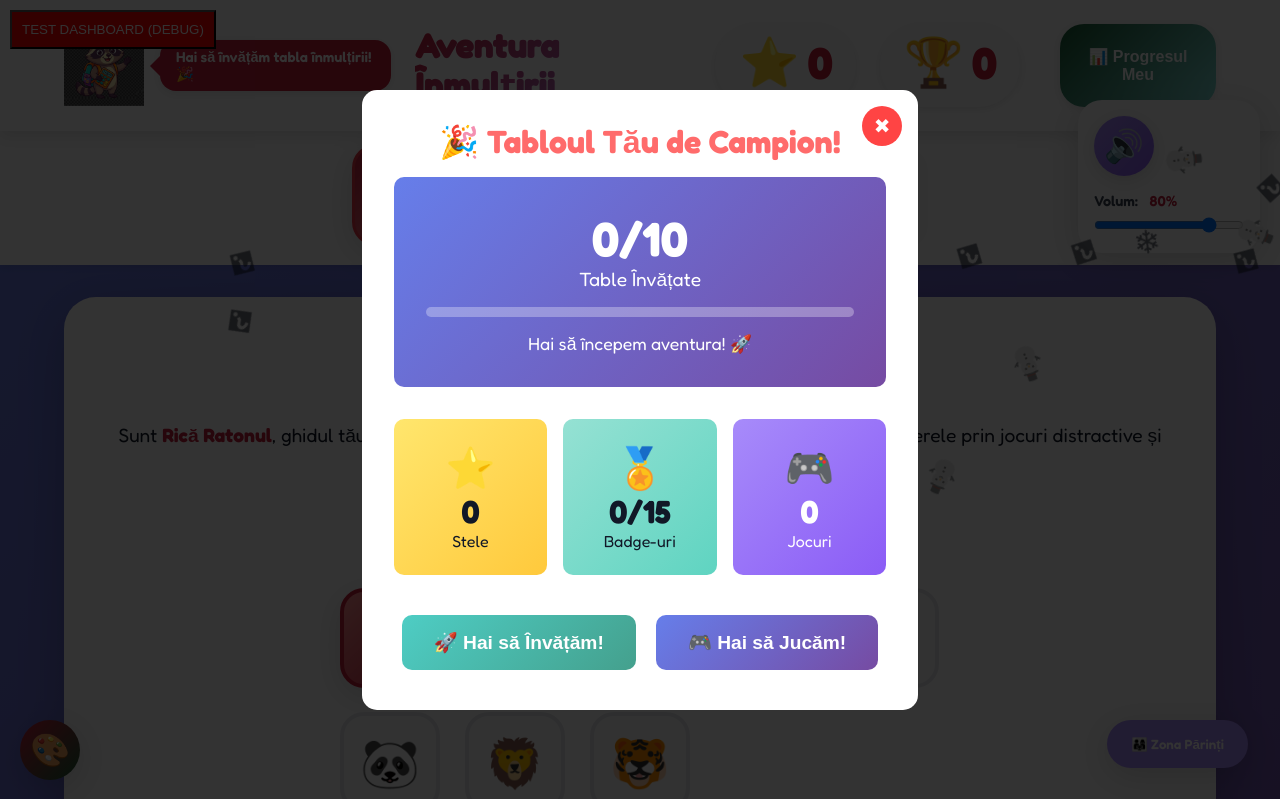
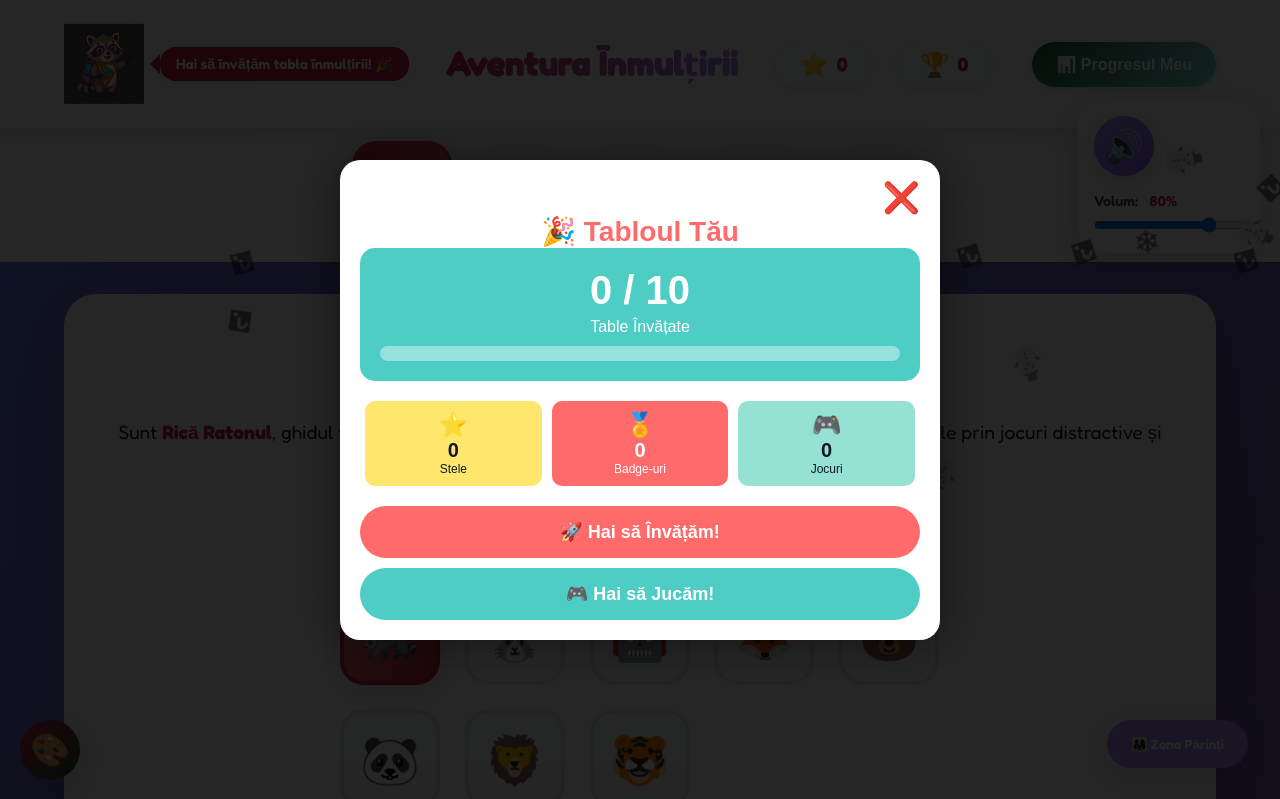
Before and after one commit to Romulus75-romeo/tabla-inmultirii, a plain HTML site: page index.html in a window 1280 px wide. Both pictures are taken after a click on the button "📊 Progresul Meu". Shown: the top 799 px of the page. Drawn offline with Linux system fonts and the light colour scheme.

Commit message:
Fix dashboard black screen - refactor to robust absolute positioning and remove conflicting scripts

```diff
--- a/index.html
+++ b/index.html
@@ -286,7 +286,6 @@
     <div id="confettiContainer"></div>
 
     <!-- Scripts -->
-    <script src="debug-dashboard.js"></script>
     <script src="voice-narrator.js"></script>
     <script src="app.js"></script>
     <script src="learning.js"></script>
@@ -305,7 +304,6 @@
     <script src="seasonal-themes.js"></script>
     <script src="certificate-generator.js"></script>
     <script src="simple-dashboard.js"></script>
-    <script src="student-dashboard.js"></script>
 
     <!-- PWA Registration -->
     <script>
--- a/simple-dashboard.js
+++ b/simple-dashboard.js
@@ -1,133 +1,122 @@
 // ============================================
-// SIMPLE Student Dashboard - Direct DOM Manipulation
+// SIMPLE Student Dashboard - Robust Version
 // ============================================
 
 function showStudentDashboard() {
-    console.log('showStudentDashboard called');
+    console.log('showStudentDashboard v2 called');
 
-    // Get progress
-    const progress = JSON.parse(localStorage.getItem('multiplicationProgress')) || {
-        learnedTables: [],
-        badges: [],
-        totalStars: 0,
-        gamesPlayed: 0
-    };
+    // Get progress safely
+    let progress;
+    try {
+        progress = JSON.parse(localStorage.getItem('multiplicationProgress')) || {};
+    } catch (e) {
+        progress = {};
+    }
+
+    // Defaults
+    progress.learnedTables = progress.learnedTables || [];
+    progress.badges = progress.badges || [];
+    progress.totalStars = progress.totalStars || 0;
+    progress.gamesPlayed = progress.gamesPlayed || 0;
+
+    // Remove existing overlay if any
+    const existing = document.getElementById('dashboardOverlay');
+    if (existing) existing.remove();
 
     // Create overlay
-    let overlay = document.getElementById('dashboardOverlay');
-    if (!overlay) {
-        overlay = document.createElement('div');
-        overlay.id = 'dashboardOverlay';
-        overlay.style.cssText = `
-            position: fixed;
-            top: 0;
-            left: 0;
-            width: 100%;
-            height: 100%;
-            background: rgba(0, 0, 0, 0.8);
-            z-index: 9999;
-            display: flex;
-            justify-content: center;
-            align-items: center;
-        `;
-        document.body.appendChild(overlay);
-    }
+    const overlay = document.createElement('div');
+    overlay.id = 'dashboardOverlay';
+    // FORCE styles using specific properties
+    overlay.style.position = 'fixed';
+    overlay.style.top = '0';
+    overlay.style.left = '0';
+    overlay.style.width = '100vw';
+    overlay.style.height = '100vh';
+    overlay.style.backgroundColor = 'rgba(0, 0, 0, 0.85)';
+    overlay.style.zIndex = '2147483647'; // Max z-index
+    overlay.style.display = 'block'; // Simple block
 
-    // Create content
+    // Create Content Container (Absolute Centering)
+    const container = document.createElement('div');
+    container.style.position = 'absolute';
+    container.style.top = '50%';
+    container.style.left = '50%';
+    container.style.transform = 'translate(-50%, -50%)';
+    container.style.backgroundColor = '#ffffff';
+    container.style.borderRadius = '20px';
+    container.style.padding = '20px';
+    container.style.width = '90%';
+    container.style.maxWidth = '600px';
+    container.style.maxHeight = '90vh';
+    container.style.overflowY = 'auto';
+    container.style.boxShadow = '0 0 50px rgba(0,0,0,0.5)';
+    container.style.fontFamily = 'sans-serif';
+    container.style.textAlign = 'center';
+
+    // Stats calculation
     const learnedCount = progress.learnedTables.length;
-    const progressPercent = (learnedCount / 10) * 100;
+    const progressPercent = Math.min(100, (learnedCount / 10) * 100);
 
-    overlay.innerHTML = `
-        <div style="
-            background: white;
-            padding: 2rem;
-            border-radius: 15px;
-            max-width: 800px;
-            max-height: 90vh;
-            overflow-y: auto;
-            position: relative;
-        ">
-            <button onclick="document.getElementById('dashboardOverlay').remove()" style="
-                position: absolute;
-                top: 1rem;
-                right: 1rem;
-                background: #ff4444;
-                color: white;
-                border: none;
-                width: 40px;
-                height: 40px;
-                border-radius: 50%;
-                cursor: pointer;
-                font-size: 20px;
-            ">✖</button>
+    // HTML Content
+    container.innerHTML = `
+        <div style="text-align: right;">
+            <button id="closeDashBtn" style="background:none; border:none; font-size: 30px; cursor:pointer;">❌</button>
+        </div>
 
-            <h1 style="text-align: center; color: #FF6B6B; font-size: 2rem; margin-bottom: 1rem;">
-                🎉 Tabloul Tău de Campion!
-            </h1>
+        <h1 style="color: #FF6B6B; margin-top: 0; font-size: 28px;">🎉 Tabloul Tău</h1>
 
-            <div style="background: linear-gradient(135deg, #667eea, #764ba2); color: white; padding: 2rem; border-radius: 10px; text-align: center; margin-bottom: 2rem;">
-                <div style="font-size: 3rem; font-weight: bold;">${learnedCount}/10</div>
-                <div style="font-size: 1.2rem;">Table Învățate</div>
-                <div style="background: rgba(255,255,255,0.3); height: 10px; border-radius: 5px; margin: 1rem 0;">
-                    <div style="background: white; height: 100%; width: ${progressPercent}%; border-radius: 5px;"></div>
-                </div>
-                <div style="font-size: 1.1rem; margin-top: 1rem;">
-                    ${learnedCount === 0 ? 'Hai să începem aventura! 🚀' :
-            learnedCount < 5 ? `Super început! Mai ${10 - learnedCount} table! 💪` :
-                learnedCount < 10 ? `Ești aproape campion! Încă ${10 - learnedCount}! 🏆` :
-                    '🎊 CAMPION ABSOLUT! Ai învățat toate tablele!'}
-                </div>
+        <div style="background: #4ECDC4; color: white; padding: 20px; border-radius: 15px; margin-bottom: 20px;">
+            <h2 style="margin:0; font-size: 40px;">${learnedCount} / 10</h2>
+            <p style="margin:5px 0 0 0;">Table Învățate</p>
+            <div style="background: rgba(255,255,255,0.4); height: 15px; border-radius: 10px; margin-top: 10px; overflow: hidden;">
+                <div style="background: white; height: 100%; width: ${progressPercent}%;"></div>
             </div>
+        </div>
 
-            <div style="display: grid; grid-template-columns: repeat(auto-fit, minmax(150px, 1fr)); gap: 1rem; margin-bottom: 2rem;">
-                <div style="background: linear-gradient(135deg, #FFE66D, #FFC93C); padding: 1.5rem; border-radius: 10px; text-align: center;">
-                    <div style="font-size: 2.5rem;">⭐</div>
-                    <div style="font-size: 2rem; font-weight: bold;">${progress.totalStars || 0}</div>
-                    <div>Stele</div>
-                </div>
-                <div style="background: linear-gradient(135deg, #95E1D3, #5FD4C1); padding: 1.5rem; border-radius: 10px; text-align: center;">
-                    <div style="font-size: 2.5rem;">🏅</div>
-                    <div style="font-size: 2rem; font-weight: bold;">${progress.badges?.length || 0}/15</div>
-                    <div>Badge-uri</div>
-                </div>
-                <div style="background: linear-gradient(135deg, #A78BFA, #8B5CF6); padding: 1.5rem; border-radius: 10px; text-align: center; color: white;">
-                    <div style="font-size: 2.5rem;">🎮</div>
-                    <div style="font-size: 2rem; font-weight: bold;">${progress.gamesPlayed || 0}</div>
-                    <div>Jocuri</div>
-                </div>
+        <div style="display: flex; justify-content: space-around; margin-bottom: 20px;">
+            <div style="flex: 1; margin: 0 5px; background: #FFE66D; padding: 10px; border-radius: 10px;">
+                <div style="font-size: 24px;">⭐</div>
+                <div style="font-weight:bold; font-size: 20px;">${progress.totalStars}</div>
+                <div style="font-size: 12px;">Stele</div>
             </div>
+            <div style="flex: 1; margin: 0 5px; background: #FF6B6B; color: white; padding: 10px; border-radius: 10px;">
+                <div style="font-size: 24px;">🏅</div>
+                <div style="font-weight:bold; font-size: 20px;">${progress.badges.length}</div>
+                <div style="font-size: 12px;">Badge-uri</div>
+            </div>
+            <div style="flex: 1; margin: 0 5px; background: #95E1D3; padding: 10px; border-radius: 10px;">
+                <div style="font-size: 24px;">🎮</div>
+                <div style="font-weight:bold; font-size: 20px;">${progress.gamesPlayed}</div>
+                <div style="font-size: 12px;">Jocuri</div>
+            </div>
+        </div>
 
-            <div style="text-align: center; margin-top: 2rem;">
-                <button onclick="document.getElementById('dashboardOverlay').remove(); showTab('learn')" style="
-                    background: linear-gradient(135deg, #4ECDC4, #44A08D);
-                    color: white;
-                    border: none;
-                    padding: 1rem 2rem;
-                    border-radius: 10px;
-                    font-size: 1.2rem;
-                    font-weight: bold;
-                    cursor: pointer;
-                    margin: 0.5rem;
-                ">🚀 Hai să Învățăm!</button>
-
-                <button onclick="document.getElementById('dashboardOverlay').remove(); showTab('games')" style="
-                    background: linear-gradient(135deg, #667eea, #764ba2);
-                    color: white;
-                    border: none;
-                    padding: 1rem 2rem;
-                    border-radius: 10px;
-                    font-size: 1.2rem;
-                    font-weight: bold;
-                    cursor: pointer;
-                    margin: 0.5rem;
-                ">🎮 Hai să Jucăm!</button>
-            </div>
+        <div style="margin-top: 20px;">
+            <button id="goLearnBtn" style="background: #FF6B6B; color: white; border: none; padding: 15px 30px; border-radius: 50px; font-size: 18px; font-weight: bold; cursor: pointer; margin-bottom: 10px; width: 100%;">
+                🚀 Hai să Învățăm!
+            </button>
+            <button id="goPlayBtn" style="background: #4ECDC4; color: white; border: none; padding: 15px 30px; border-radius: 50px; font-size: 18px; font-weight: bold; cursor: pointer; width: 100%;">
+                🎮 Hai să Jucăm!
+            </button>
         </div>
     `;
 
-    overlay.style.display = 'flex';
-    console.log('Dashboard displayed');
+    overlay.appendChild(container);
+    document.body.appendChild(overlay);
+
+    // Add Event Listeners
+    document.getElementById('closeDashBtn').onclick = () => overlay.remove();
+
+    document.getElementById('goLearnBtn').onclick = () => {
+        overlay.remove();
+        if (typeof showTab === 'function') showTab('learn');
+    };
+
+    document.getElementById('goPlayBtn').onclick = () => {
+        overlay.remove();
+        if (typeof showTab === 'function') showTab('games');
+    };
 }
 
-// Make it global
+// Ensure it's global
 window.showStudentDashboard = showStudentDashboard;
```
